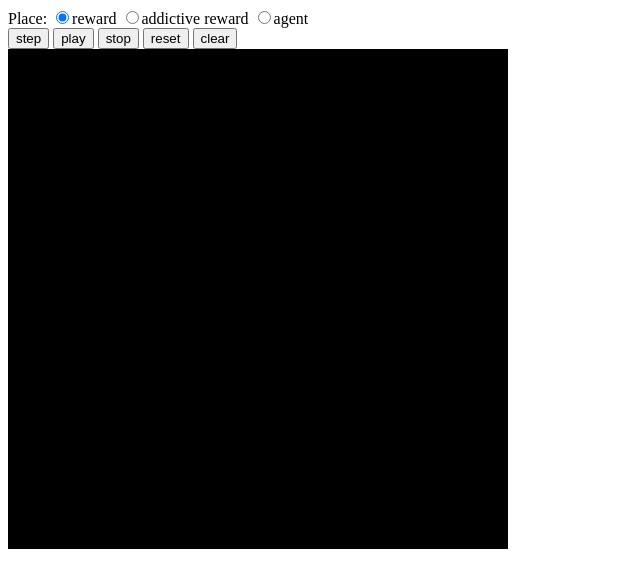
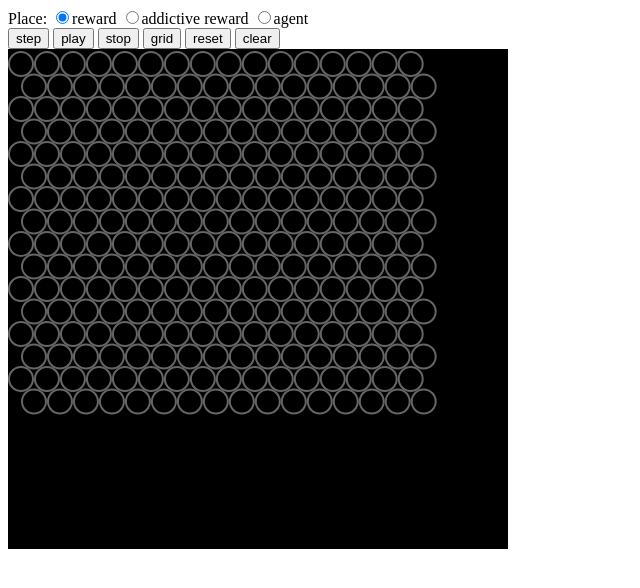
Before and after one commit to elplatt/CorruptedLearning, a plain HTML site: page index.html in a window 1280 px wide. Shown: the whole page, without its empty margins (0-640 px from the left). Drawn offline with Linux system fonts and the light colour scheme.

Commit message:
Add grid control.

```diff
--- a/index.html
+++ b/index.html
@@ -16,6 +16,7 @@
         <button onclick="sim.update();">step</button>
         <button onclick="sim.play(true);">play</button>
         <button onclick="sim.stop();">stop</button>
+        <button onclick="sim.grid();">grid</button>
         <button onclick="sim.reset();">reset</button>
         <button onclick="sim.clear();">clear</button>
     </div>
--- a/script.js
+++ b/script.js
@@ -88,10 +88,13 @@ Agent.prototype = {
         // Calculate best neighbor
         var highest = 0.0;
         var bestNeighbors = [];
+        //console.log("## updating ##");
         for (var i = 0; i < neighbors.length; i++) {
+            //console.log("  " + neighbors[i].row + ", " + neighbors[i].col + ": " + neighbors[i].estimate);
             if (neighbors[i].estimate > highest) {
                 bestNeighbors = [neighbors[i]];
                 highest = neighbors[i].estimate;
+                //console.log("    best!");
             } else if (neighbors[i].estimate == highest) {
                 bestNeighbors.push(neighbors[i]);
             }
@@ -100,6 +103,7 @@ Agent.prototype = {
         var next = bestNeighbors[nextIndex];
         // Compare best neighbor to current
         if (current.estimate + current.value > highest) {
+            //console.log("  current beats best: " + (current.estimate + current.value));
             next = current;
         }
         var error = this.config.discount * (next.value + next.estimate) - estimate;
@@ -119,11 +123,14 @@ var HexSimulation = function (rows, cols) {
     this.space = new HexStateSpace(rows, cols);
     this.agent = new Agent();
     this.currentState = null;
+    this.stay = 0;
+    this.showGrid = true;
     this.draw();
 };
 HexSimulation.prototype = {
     config: {
-        cellSize: 30
+        cellSize: 30,
+        stayLimit: 1
     },
     onReward: function (d) {
         var state = this.space.getState(d.row, d.col);
@@ -165,6 +172,10 @@ HexSimulation.prototype = {
         this.playing = false;
         this.draw();
     },
+    grid: function () {
+        this.showGrid = !this.showGrid;
+        this.draw();
+    },
     update: function () {
         if (this.currentState == null) {
             var row = Math.floor(Math.random() * this.rows);
@@ -178,7 +189,11 @@ HexSimulation.prototype = {
             this.draw();
             // If there is no change, reset
             if (this.currentState == lastState) {
-                this.currentState = null;
+                this.stay += 1;
+                if (this.stay >= this.config.stayLimit) {
+                    this.currentState = null;
+                    this.stay = 0;
+                }
             }
         }
     },
@@ -232,7 +247,8 @@ HexSimulation.prototype = {
             .attr("cx", "0")
             .attr("cy", "0")
             .attr("r", this.config.cellSize * Math.sqrt(3) / 4.0 - 1)
-            .attr("stroke", "none");
+            .attr("stroke", function () { if (that.showGrid) { return "#666"; } return "none"; })
+            .attr("stroke-width", "2");
         cell.append("circle")
             .classed("value", true)
             .attr("cx", "0")
@@ -248,7 +264,8 @@ HexSimulation.prototype = {
             .attr("stroke", "#666")
             .attr("stroke-width", "2");
         container.selectAll(".estimate")
-            .attr("fill", function (d) { return fillScale(d.estimate); });
+            .attr("fill", function (d) { return fillScale(d.estimate); })
+            .attr("stroke", function () { if (that.showGrid) { return "#666"; } return "none"; })
         sel.selectAll(".value")
             .attr("fill", function (d) { return fillScale(d.value); })
             .attr("visibility", function (d) {
@@ -280,4 +297,4 @@ HexSimulation.prototype = {
     }
 };
 
-var sim = new HexSimulation(6, 6);
+var sim = new HexSimulation(16, 16);
```
